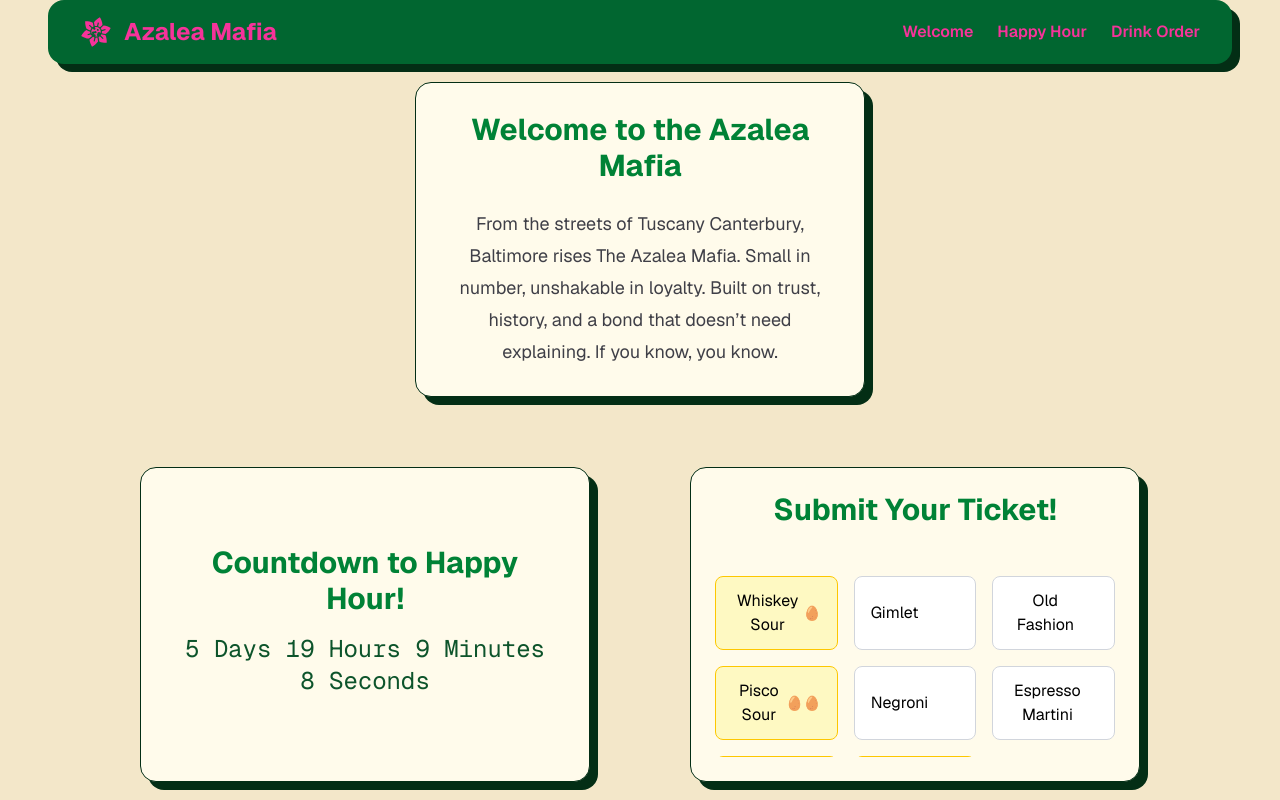
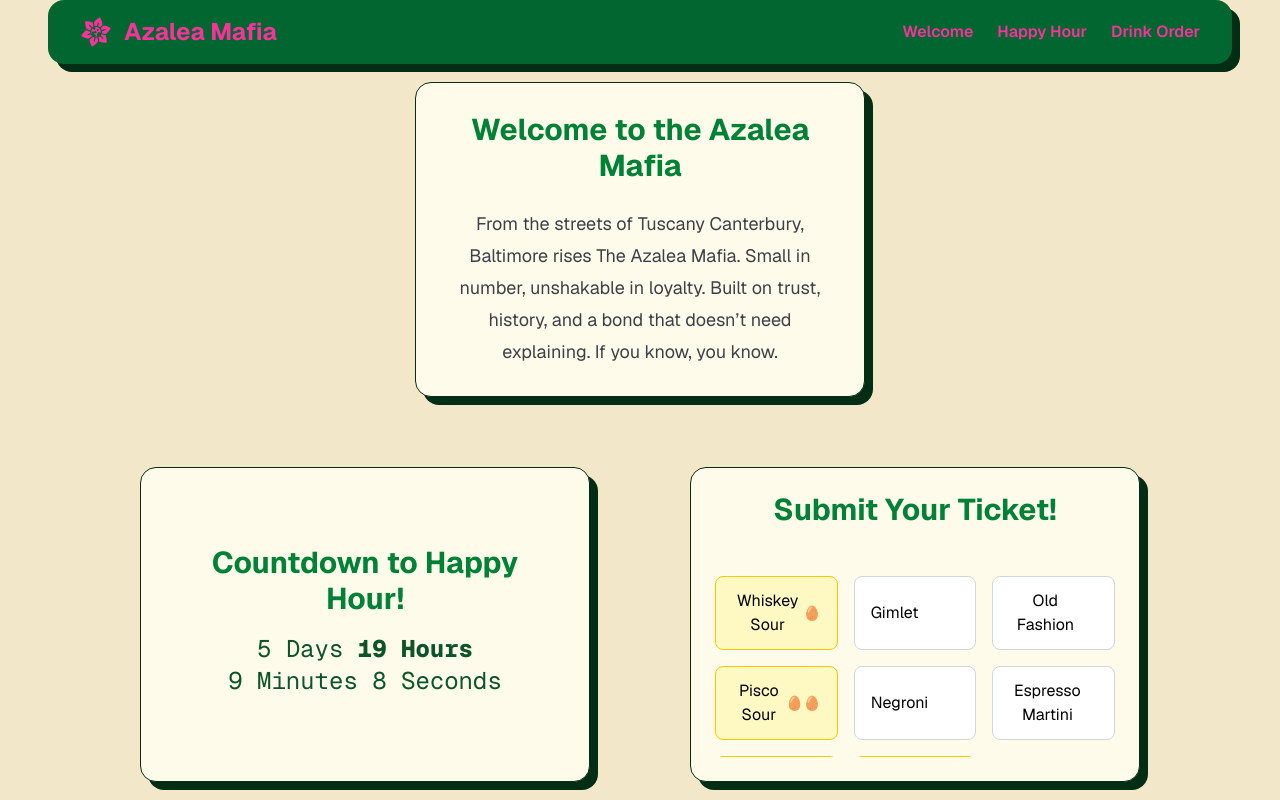
Before and after one commit to james-rehak/azalea-mafia, a Next.js app: page / in a window 1280 px wide. Built offline with nearby package versions, Linux system fonts and the light colour scheme.

Commit message:
7- remove missing cat. clean up HH timer UI

```diff
--- a/app/HhTimer.tsx
+++ b/app/HhTimer.tsx
@@ -60,7 +60,12 @@ export default function HhTimer() {
         Countdown to Happy Hour!
       </h2>
       <div className="text-2xl font-mono text-green-900 mb-2 text-center">
-        {remaining.days} Days {remaining.hours} Hours {remaining.minutes} Minutes {remaining.seconds} Seconds
+        <div className="whitespace-nowrap">
+          {remaining.days} Days <span className={remaining.hours > 12 ? "font-extrabold" : ""}>{remaining.hours} Hours</span>
+        </div>
+        <div className="whitespace-nowrap">
+          {remaining.minutes} Minutes {remaining.seconds} Seconds
+        </div>
       </div>
     </div>
   );
--- a/app/helpers/Loader.tsx
+++ b/app/helpers/Loader.tsx
@@ -9,10 +9,9 @@ export default function Loader({ loaderKey }: LoaderProps) {
     "/pets/archie.png",
     "/pets/harley-bed.png",
     "/pets/cheddar.png",
-    "/pets/harley-ahh.png",
+    "/pets/harley-ahh-1.png",
     "/pets/clark.png",
     "/pets/cheddar-1.png",
-    "/pets/harley-ahh-1.png",
   ];
 
   const petIndex = loaderKey % pets.length;
```
